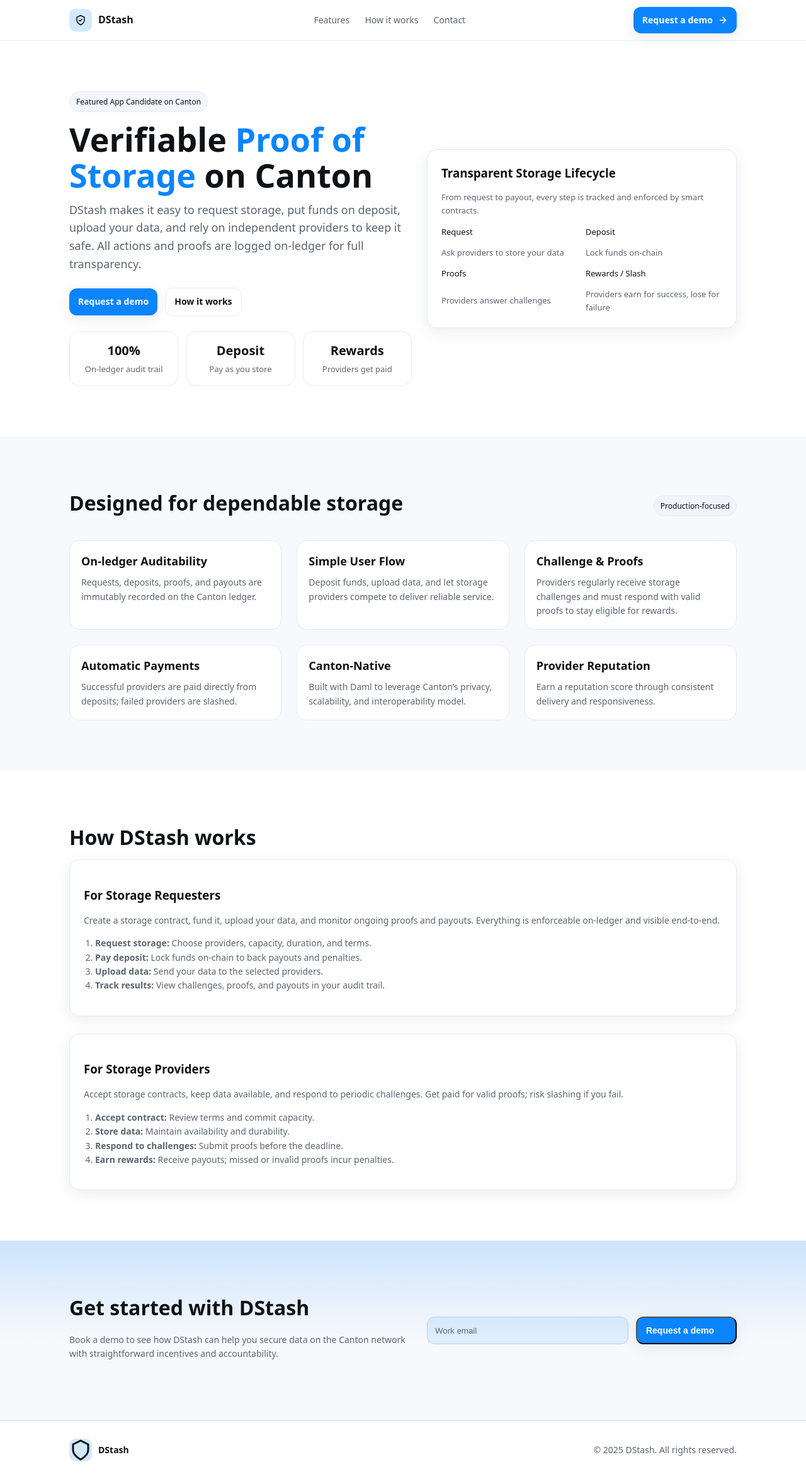
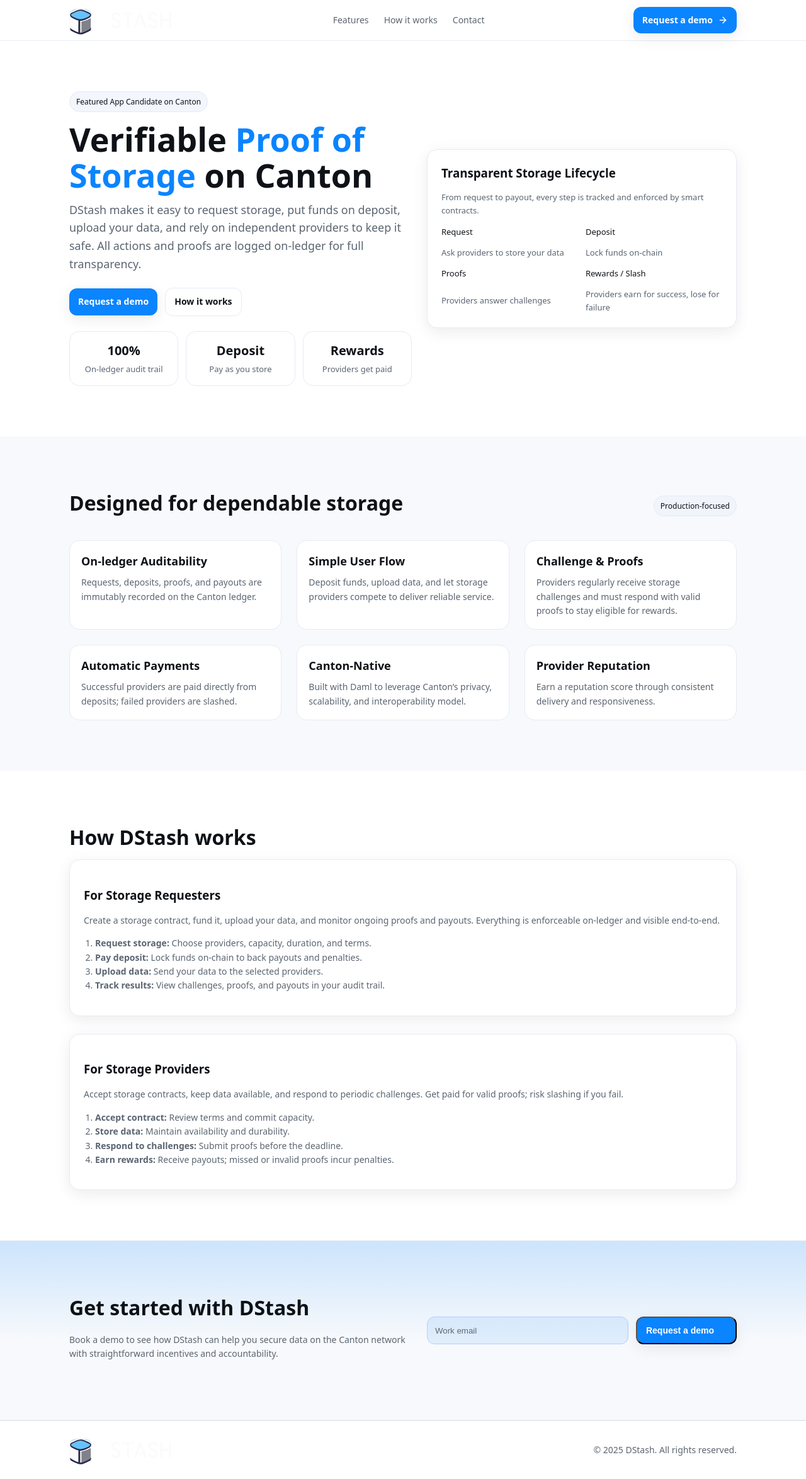
Before and after one commit to dstash-cc/dstash.cc, a plain HTML site: page index.html in a window 1280 px wide. Shown: the whole page at 63% size. Drawn offline with Linux system fonts and the light colour scheme.

Commit message:
Logo stuff

```diff
--- a/index.html
+++ b/index.html
@@ -5,19 +5,16 @@
   <meta name="viewport" content="width=device-width, initial-scale=1" />
   <title>DStash — Verifiable Proof of Storage on Canton</title>
   <meta name="description" content="DStash is a simple, secure protocol for storing data with confidence on the Canton Network." />
-  <link rel="stylesheet" href="/assets/css/main.css">
+  <link rel="stylesheet" href="assets/css/main.css">
 </head>
 <body>
   <header>
     <div class="container nav">
       <a class="brand" href="#">
         <span class="brand-mark" aria-hidden="true">
-          <svg viewBox="0 0 24 24" fill="none" stroke-width="2" stroke-linecap="round" stroke-linejoin="round" aria-hidden="true">
-            <path d="M12 22s8-4 8-10V6l-8-4-8 4v6c0 6 8 10 8 10z" stroke="currentColor"/>
-            <path d="M9 12l2 2 4-4" stroke="currentColor"/>
-          </svg>
+          <img src="images/blue/logo-icon.svg" height="42px">
         </span>
-        DStash
+        <img alt="DStash" src="images/blue/logo-name.svg" height="26px">
       </a>
       <nav class="hide-mobile" aria-label="Primary">
         <a href="#features">Features</a>
@@ -141,8 +138,10 @@
   <footer>
     <div class="container row" style="justify-content:space-between;">
       <div class="row" style="gap:10px; align-items:center; color:var(--text);">
-        <span class="brand-mark" aria-hidden="true" style="background:color-mix(in oklab, var(--primary) 18%, transparent);"><svg viewBox="0 0 24 24" fill="none" stroke-width="2" stroke-linecap="round" stroke-linejoin="round" aria-hidden="true"><path d="M12 22s8-4 8-10V6l-8-4-8 4v6c0 6 8 10 8 10z" stroke="currentColor"/></svg></span>
-        <strong>DStash</strong>
+        <span class="brand-mark" aria-hidden="true">
+          <img src="images/blue/logo-icon.svg" height="42px">
+        </span>
+        <img alt="DStash" src="images/blue/logo-name.svg" height="26px">
       </div>
       <div>© <span id="y">2025</span> DStash. All rights reserved.</div>
     </div>
```
Also changed, not shown: images/blue/full-dark-bg.png (added), images/blue/full-dark-bg.svg (added), images/blue/full-transparent-bg.svg (added), images/blue/logo-icon.svg (added), images/blue/logo-name.svg (added), images/green/full-dark-bg.svg (added), images/green/logo-icon.svg (added), images/green/logo-name.svg (added), images/green/logo.svg (added), images/green/logo1.svg (added), images/green/logo2.svg (added), images/green/logo3.svg (added).
